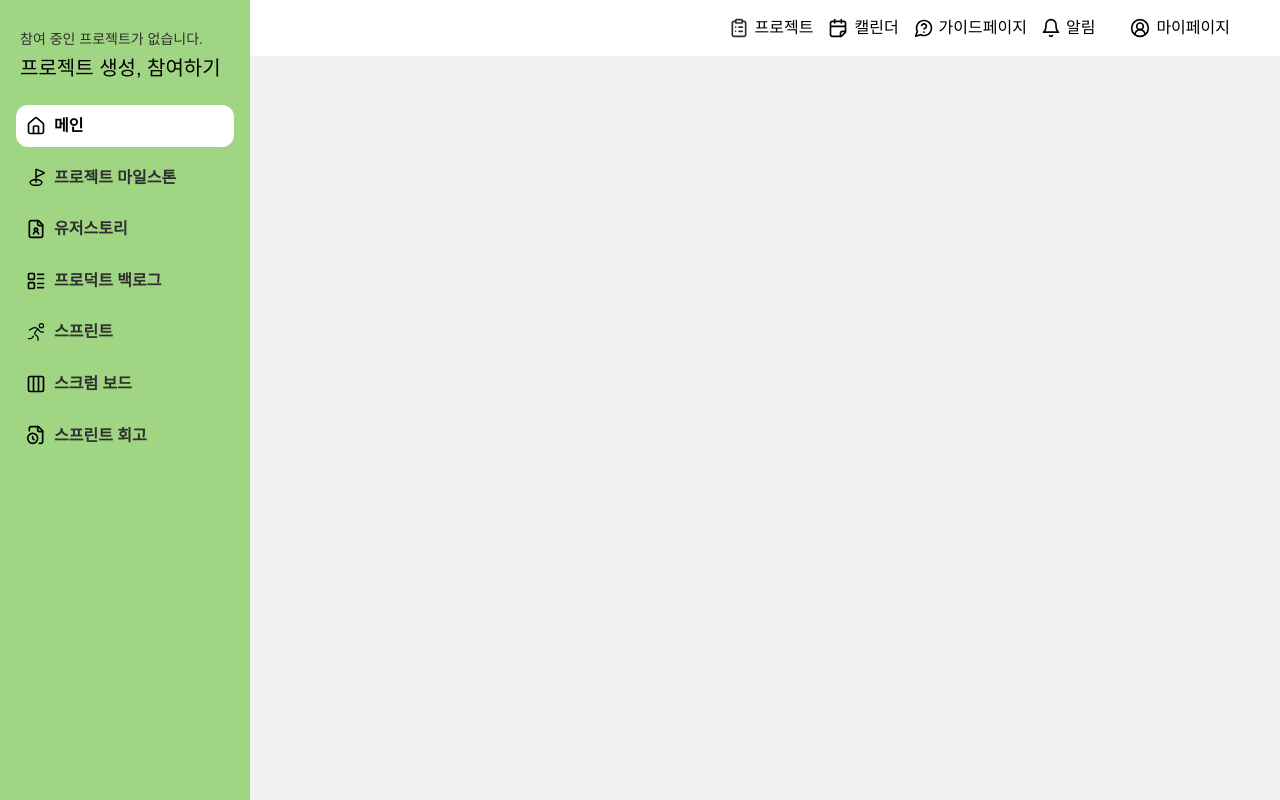
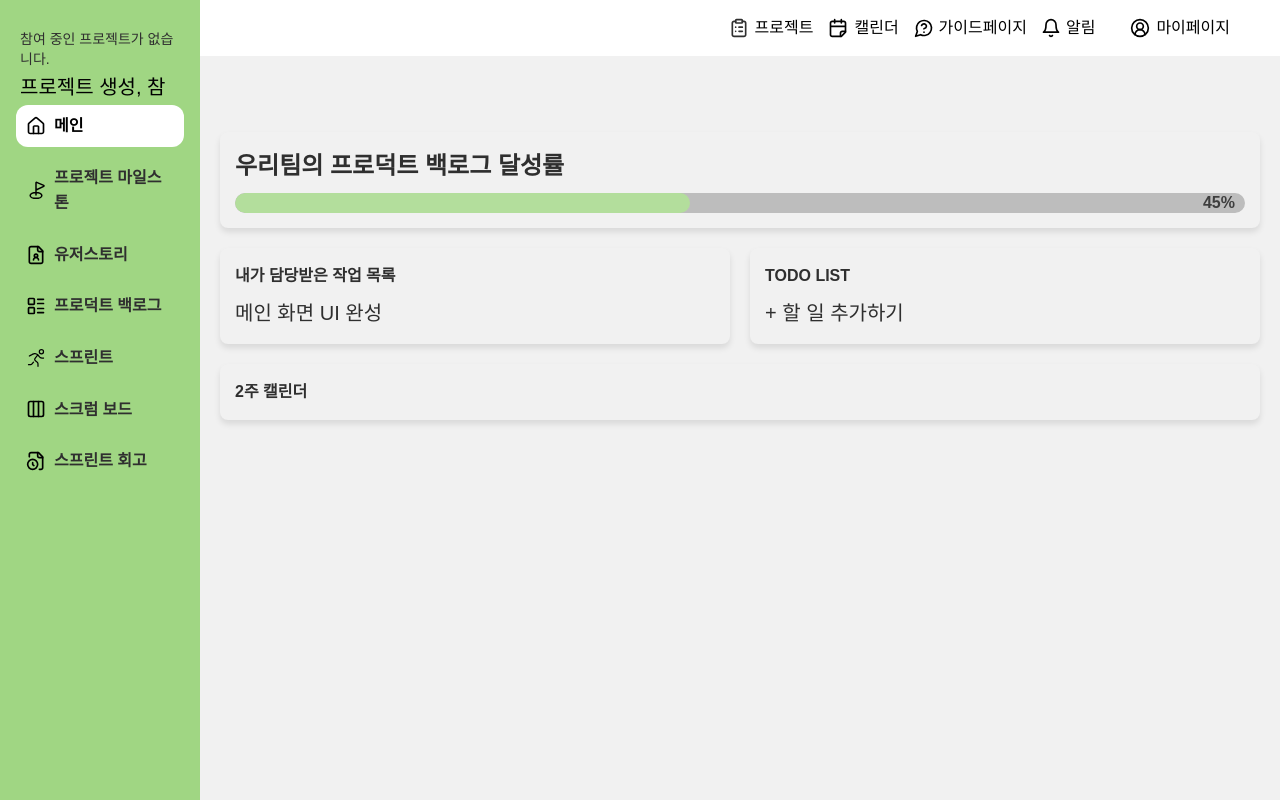
Before and after one commit to softwareengineering-2024-2/softwareengineering-repo, a Flask app: page /main in a window 1280 px wide. Run offline with Flask 3, Linux system fonts and the light colour scheme; some web fonts are replaced.

Commit message:
feat: main.html 기본 화면 구성

```diff
--- /dev/null
+++ b/static/main.css
@@ -0,0 +1,76 @@
+.content {
+    margin-top: 7vh; /* 탑바 높이만큼 위 여백 추가 */
+    margin-left: 25vh; /* 사이드바 너비만큼 왼쪽 여백 추가 */
+}
+/* 전체 대시보드 스타일 */
+.dashboard {
+    padding: 20px;
+    display: flex;
+    flex-direction: column;
+    gap: 20px;
+}
+
+/* 프로덕트 백로그 달성률 섹션 */
+.progress-section {
+    background-color: var(--color-grey-50);
+    padding: 15px;
+    border-radius: 8px;
+    box-shadow: 0 4px 6px rgba(0, 0, 0, 0.1);
+}
+
+.progress-bar {
+    position: relative;
+    height: 20px;
+    background-color: var(--color-grey-200);
+    border-radius: 10px;
+    overflow: hidden;
+    margin-top: 8px;
+}
+
+.progress {
+    height: 100%;
+    background-color: var(--color-green-400);
+    border-radius: 10px;
+}
+
+.progress-text {
+    position: absolute;
+    top: 50%;
+    right: 10px;
+    transform: translateY(-50%);
+    color: var(--color-grey-800);
+    font-weight: bold;
+}
+
+/* 작업 목록과 TODO LIST 섹션 */
+.task-sections {
+    display: flex;
+    gap: 20px;
+}
+
+.task-box, .todo-box {
+    flex: 1;
+    background-color: var(--color-grey-50);
+    padding: 15px;
+    border-radius: 8px;
+    box-shadow: 0 4px 6px rgba(0, 0, 0, 0.1);
+}
+
+.task-box h3, .todo-box h3 {
+    font-size: 16px;
+    font-weight: bold;
+    margin-bottom: 8px;
+}
+
+/* 2주 캘린더 섹션 */
+.calendar-box {
+    background-color: var(--color-grey-50);
+    padding: 15px;
+    border-radius: 8px;
+    box-shadow: 0 4px 6px rgba(0, 0, 0, 0.1);
+}
+
+.calendar-box h3 {
+    font-size: 16px;
+    font-weight: bold;
+}
--- a/static/sidebar.css
+++ b/static/sidebar.css
@@ -1,6 +1,6 @@
 .sidebar {
     background-color: var(--color-green-500);
-    width: 250px;
+    width: 25vh;
     height: 100vh;
     padding-top: 20px;
     position: fixed;
--- a/templates/main.html
+++ b/templates/main.html
@@ -8,14 +8,40 @@
     <link rel="stylesheet" href="{{ url_for('static', filename='global.css') }}">
     <link rel="stylesheet" href="{{ url_for('static', filename='topbar.css') }}">
     <link rel="stylesheet" href="{{ url_for('static', filename='sidebar.css') }}">
+    <link rel="stylesheet" href="{{ url_for('static', filename='main.css') }}">
 </head>
 <body>
     {% include 'topbar.html' %}
     <div class="main-container">
         {% include 'sidebar.html' %}
         <div class="content">
-            <!-- 메인 콘텐츠가 들어갈 부분 -->
-            {% block content %}{% endblock %}
+            <div class="dashboard">
+                <!-- 우리팀의 프로덕트 백로그 달성률 -->
+                <div class="progress-section">
+                    <h2>우리팀의 프로덕트 백로그 달성률</h2>
+                    <div class="progress-bar">
+                        <div class="progress" style="width: 45%;"></div>
+                        <span class="progress-text">45%</span>
+                    </div>
+                </div>
+
+                <!-- 내가 담당받은 작업 목록과 TODO LIST -->
+                <div class="task-sections">
+                    <div class="task-box">
+                        <h3>내가 담당받은 작업 목록</h3>
+                        <p>메인 화면 UI 완성</p>
+                    </div>
+                    <div class="todo-box">
+                        <h3>TODO LIST</h3>
+                        <p>+ 할 일 추가하기</p>
+                    </div>
+                </div>
+
+                <!-- 2주 캘린더 -->
+                <div class="calendar-box">
+                    <h3>2주 캘린더</h3>
+                </div>
+            </div>
         </div>
     </div>
 </body>
```
